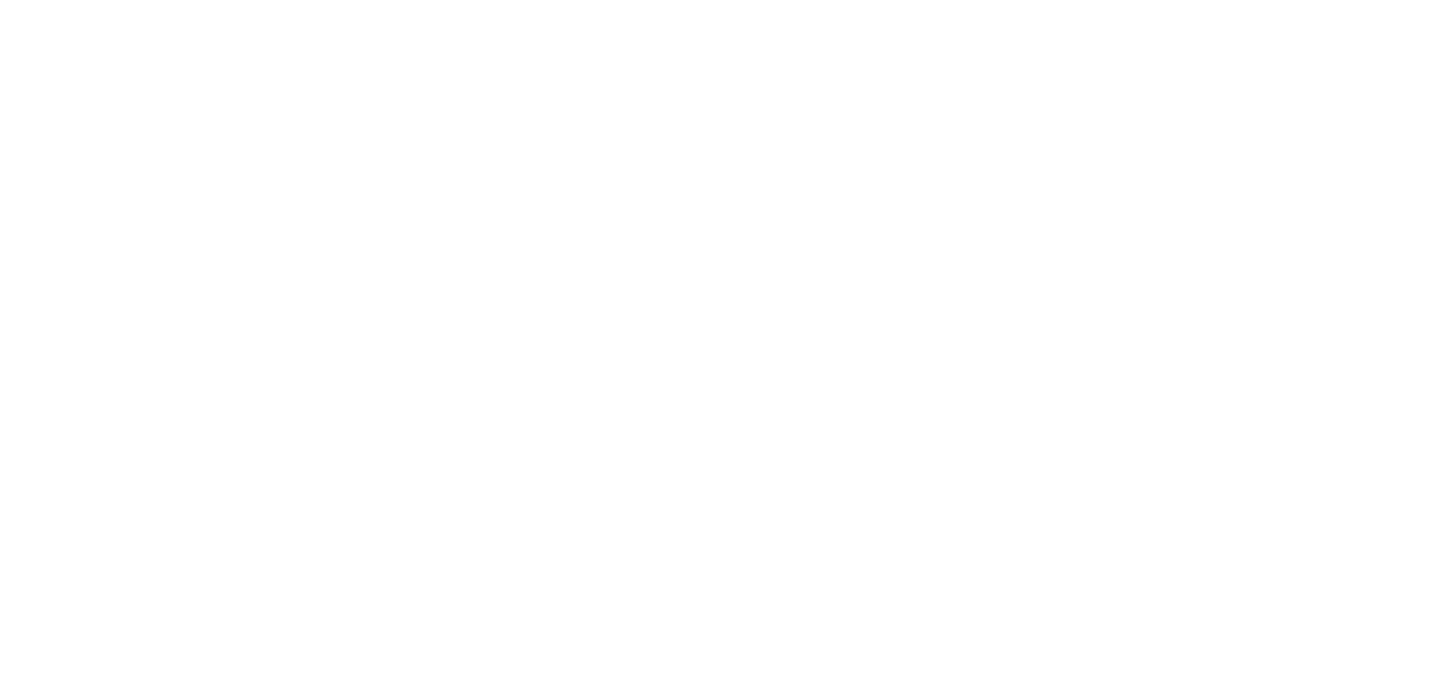
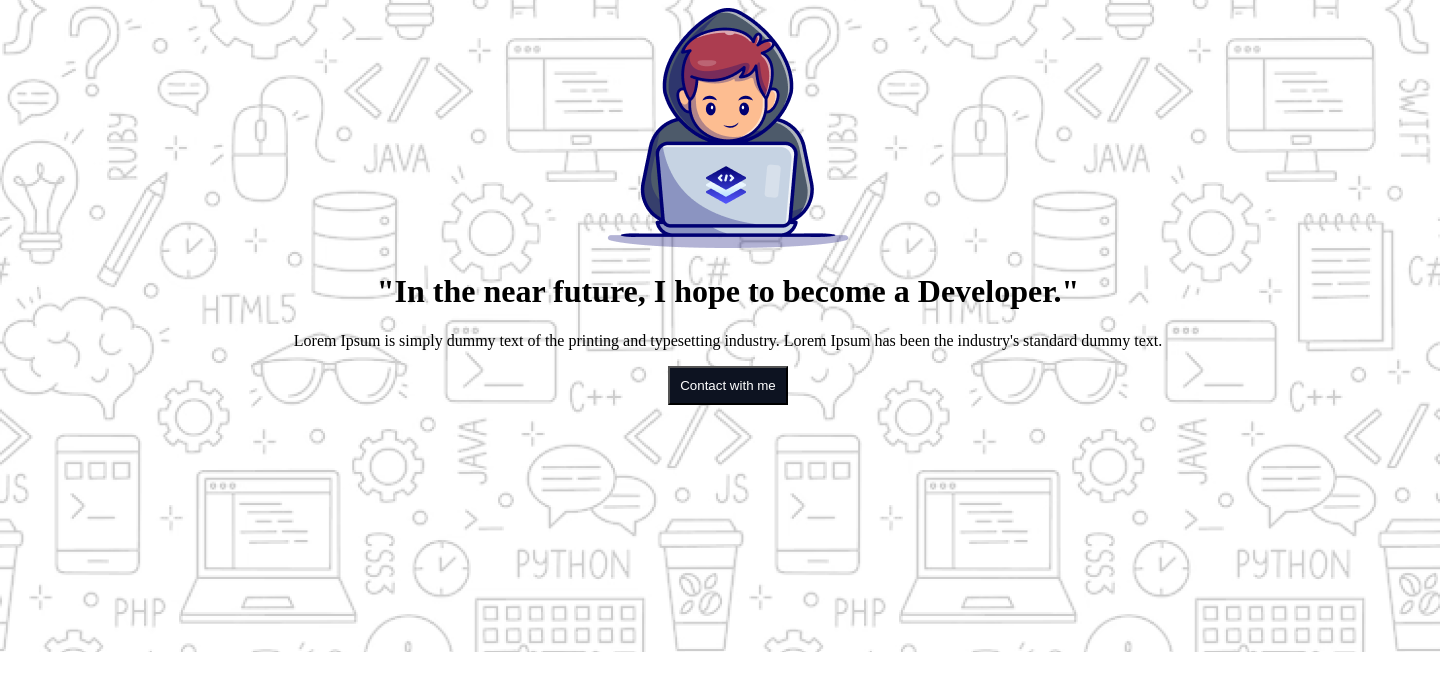
Before and after one commit to mizanurrahmansayed/my-assignment, a plain HTML site: page index.html in a window 1280 px wide. Shown: the whole page, 1448 px wide, since content can reach past the window. Drawn offline with Linux system fonts and the light colour scheme.

Commit message:
added the header file

```diff
--- a/index.html
+++ b/index.html
@@ -4,11 +4,29 @@
     <meta charset="UTF-8">
     <meta name="viewport" content="width=device-width, initial-scale=1.0">
     <title>My First Assignment</title>
+    <link rel="stylesheet" href="style/style.css">
 </head>
 <body>
-    <header></header>
-    <main></main>
-    <footer></footer>
+    <header>
+
+     <div class="banner">
+        <div class="banner-content">
+            <img src="assets/Group.png" alt="">
+
+                <h1 class="banner-title">"In the near future, I hope to become a Developer."</h1>
+              <p class="banner-description">Lorem Ipsum is simply dummy text of the printing and typesetting industry. Lorem Ipsum has been the industry's standard dummy text.
+
+              </p>
+             <button class="btn-primary"> Contact with me</button>
+        </div>
+        </div>
+    </header>
+    <main>
+
+    </main>
+    <footer>
+
+    </footer>
 
 </body>
 </html>
--- /dev/null
+++ b/style/style.css
@@ -0,0 +1,19 @@
+body {
+    background-image: url('../assets/Hero-bg.png');
+    width: 1440px;
+    height: 652px;
+    justify-content: center;
+    background-repeat: no-repeat;
+    text-align: center;
+
+
+  }
+.banner{
+    text-align: center;
+}
+.btn-primary{
+    background-color:  #0D1321;
+    color: white;
+    padding: 10px;
+    cursor: context-menu;
+}
```
